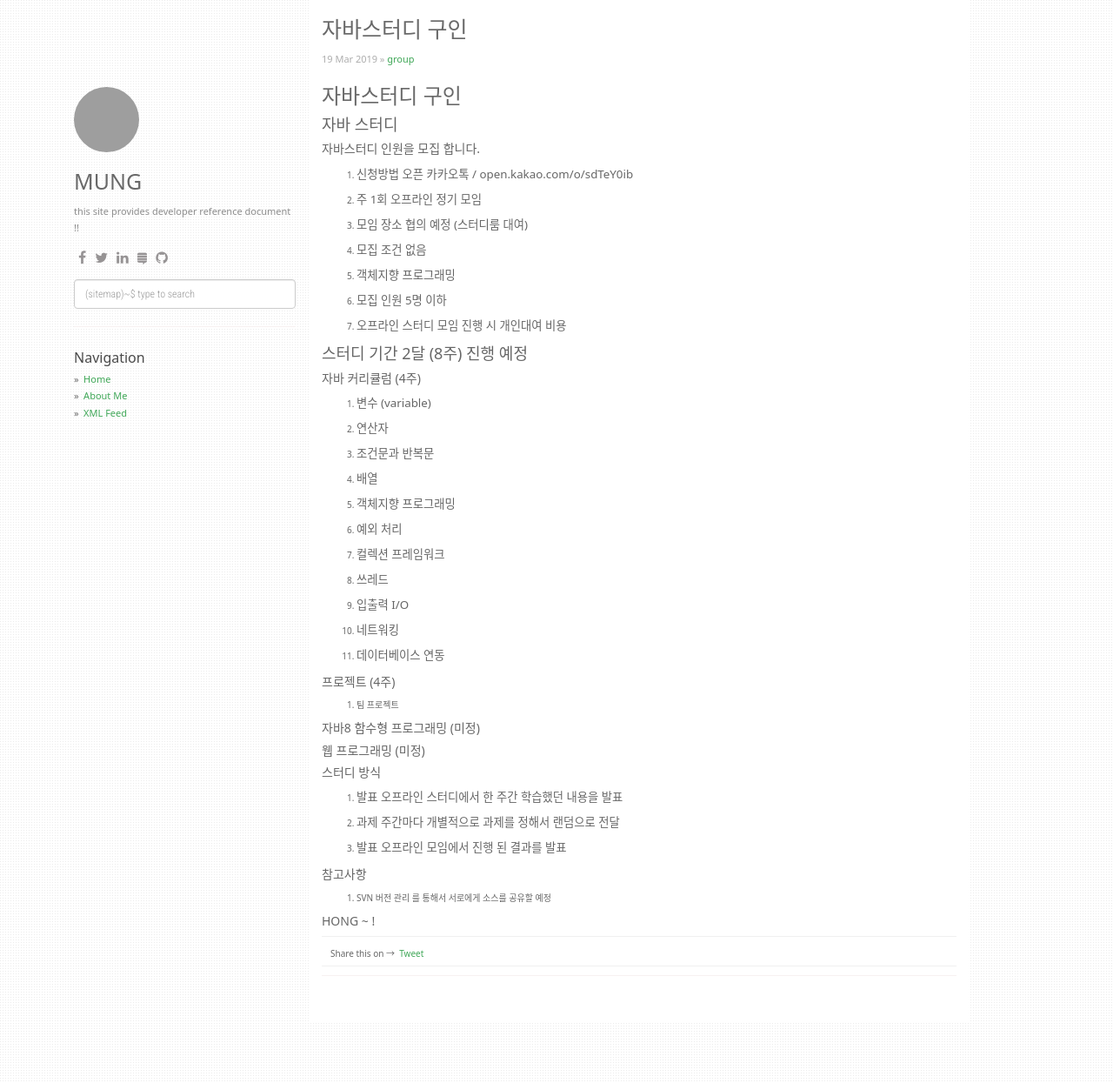
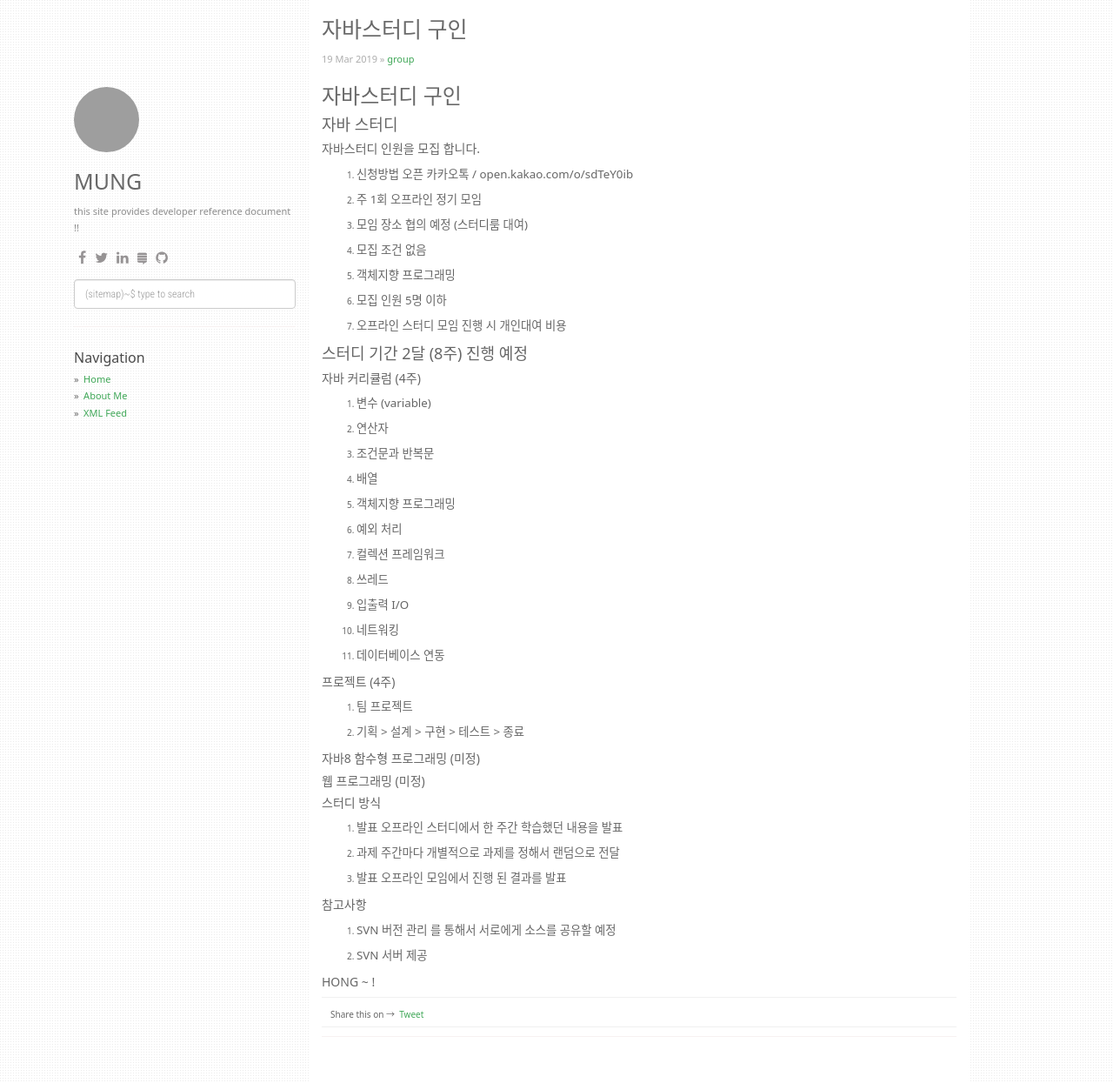
Before and after one commit to dev-docs/document, a Jekyll site: the page built from _posts/2019-03-19-Java-Study-page.md, in a window 1280 px wide and 1245 px high. Shown: the whole window at 87% size. Built offline with Jekyll 4.4.1, drawn with Linux system fonts in a browser that asks for light colours; nearby versions of some CDN libraries; comment, search, counter and statistics services are not loaded; grey boxes are pictures that could not be loaded.

Commit message:
Update 2019-03-19-Java-Study-page.md

```diff
--- a/_posts/2019-03-19-Java-Study-page.md
+++ b/_posts/2019-03-19-Java-Study-page.md
@@ -59,7 +59,10 @@ categories: [group]
 11. 데이터베이스 연동
 
 ##### 프로젝트 (4주)
+
 1. 팀 프로젝트
+
+2. 기획 > 설계 > 구현 > 테스트 > 종료
 
 ##### 자바8 함수형 프로그래밍 (미정)
 
@@ -74,6 +77,9 @@ categories: [group]
 3. 발표 오프라인 모임에서 진행 된 결과를 발표
 
 ##### 참고사항
+
 1. SVN 버전 관리 를 통해서 서로에게 소스를 공유할 예정
 
+2. SVN 서버 제공
+
 ##### HONG ~ !
```
